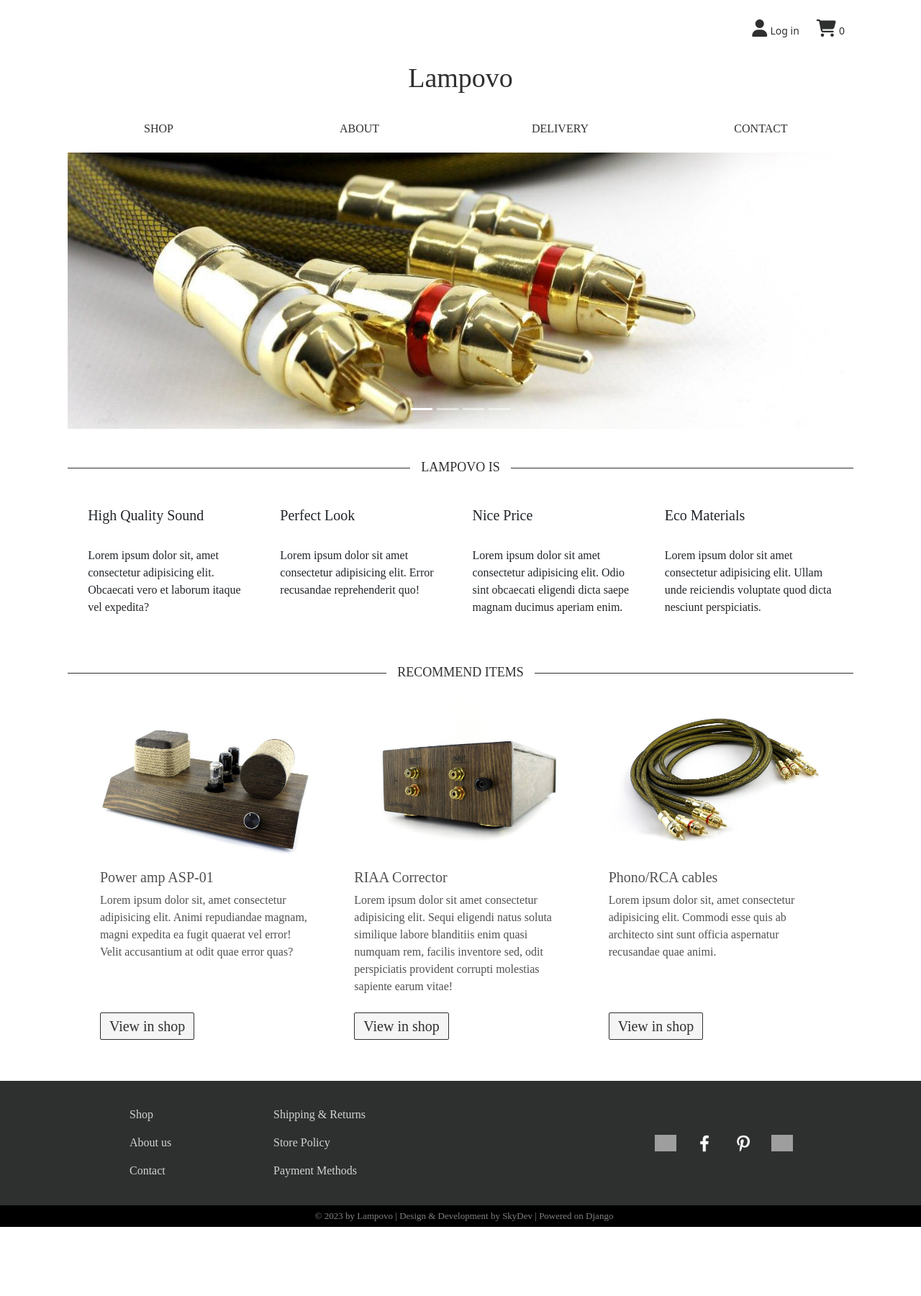
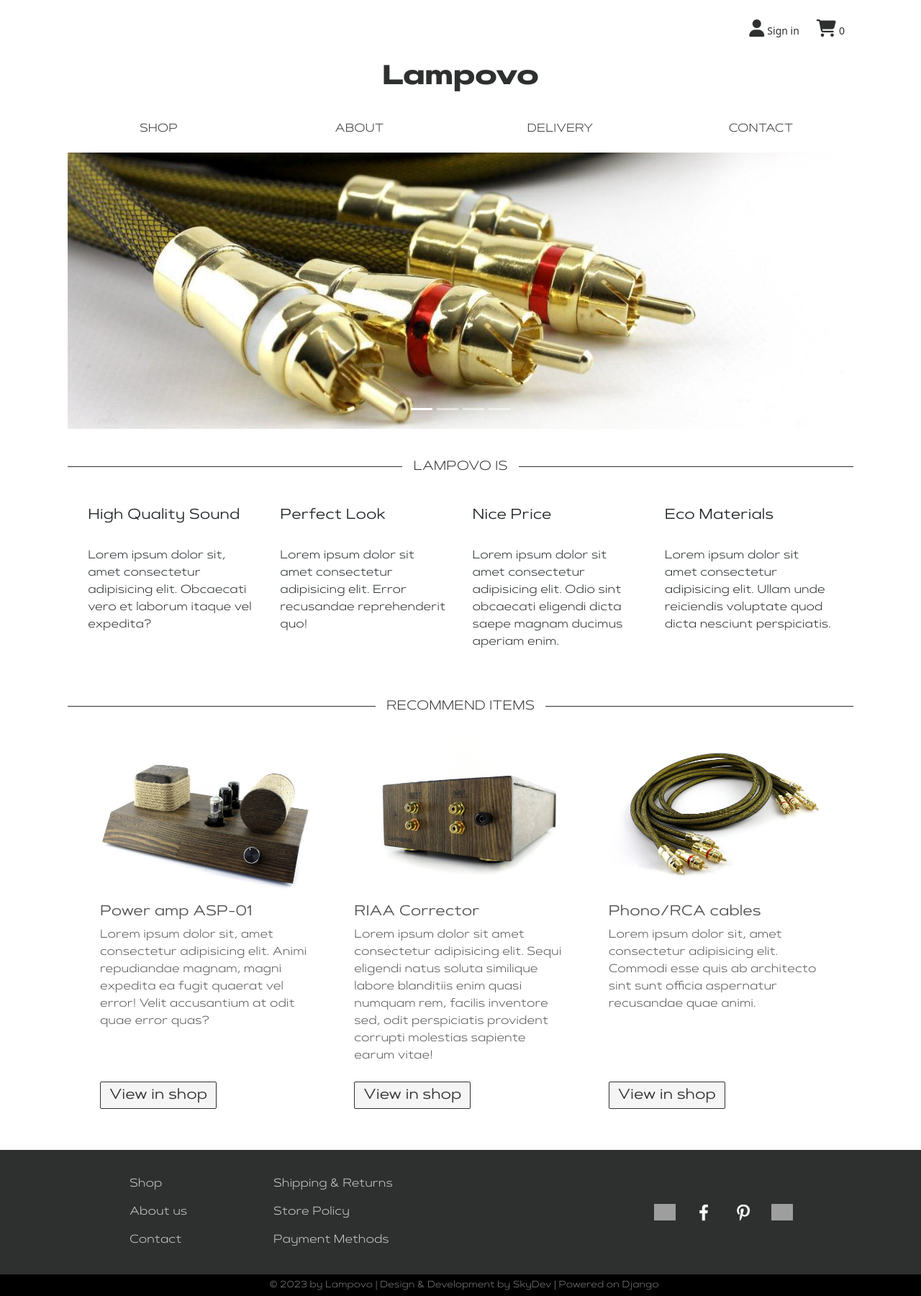
Before and after one commit to ven-volga/lampovo_shop, a Django app: page / in a window 1280 px wide. Shown: the whole page at 72% size. Before the commit the page ends 1705 px from the top, so only its background shows below. Run offline with Django 4.2, Linux system fonts and the light colour scheme; some libraries are stand-ins or nearby versions; grey boxes are pictures that could not be loaded.

Commit message:
Added fonts and login form

```diff
--- a/static/style.css
+++ b/static/style.css
@@ -1,3 +1,36 @@
+@font-face {
+    font-family: 'Artegra Sans Extended Alt';
+    src: url('/static/fonts/ArtegraSansExAltBlack.woff2') format('woff2'),
+         url('/static/fonts/ArtegraSansExAltBlack.woff') format('woff');
+    font-weight: 1000;
+    font-style: normal;
+}
+
+@font-face {
+    font-family: 'Artegra Sans Extended Alt';
+    src: url('/static/fonts/ArtegraSansExAltBold.woff2') format('woff2'),
+         url('/static/fonts/ArtegraSansExAltBold.woff') format('woff');
+    font-weight: bold;
+    font-style: normal;
+}
+
+@font-face {
+    font-family: 'Artegra Sans Extended Alt';
+    src: url('/static/fonts/ArtegraSansExAltRegular.woff2') format('woff2'),
+         url('/static/fonts/ArtegraSansExAltRegular.woff') format('woff');
+    font-weight: normal;
+    font-style: normal;
+}
+
+@font-face {
+    font-family: 'Artegra Sans Extended Alt';
+    src: url('/static/fonts/ArtegraSansExAltLight.woff2') format('woff2'),
+         url('/static/fonts/ArtegraSansExAltLight.woff') format('woff');
+    font-weight: 200;
+    font-style: normal;
+}
+
+
 a {
     text-decoration: none;
 }
@@ -26,9 +59,34 @@ a {
     color: rgb(46, 48, 47);
     font-size: 38px;
     font-family: 'Artegra Sans Extended Alt';
-    font-weight: normal;
+    font-weight: 1000;
     font-style: normal;
     text-align: center;
+}
+
+.modal-title {
+    color: rgb(46, 48, 47);
+    font-family: 'Artegra Sans Extended Alt';
+}
+
+.modal-btn {
+    font-family: 'Artegra Sans Extended Alt';
+    font-weight: 200;
+    font-style: normal;
+    text-decoration: none;
+    display: block;
+    text-align: center;
+    color: rgb(46, 48, 47);
+    padding: 6px 4px 4px 2px;
+    border: 1px solid white;
+}
+
+.modal-btn:hover {
+    background-color: rgb(46, 48, 47);
+    border: 1px solid rgb(46, 48, 47);
+    border-radius: 3px;
+    transition: 0.2s linear;
+    color: whitesmoke;
 }
 
 .nav-style {
@@ -170,18 +228,3 @@ li {
     justify-content: center;
     align-items: center;
 }
-
-.dropdown {
-    position: relative;
-    display: inline-block;
-  }
-
-  .dropdown-content {
-    display: none;
-    position: absolute;
-    background-color: #f9f9f9;
-    min-width: 160px;
-    box-shadow: 0px 8px 16px 0px rgba(0,0,0,0.2);
-    padding: 12px 16px;
-    z-index: 1;
-  }
--- a/templates/auth/user.html
+++ b/templates/auth/user.html
@@ -7,5 +7,6 @@
 </head>
 <body>
     <h1>User page</h1>
+    <a href="{% url 'logout' %}">Log out</a>
 </body>
 </html>
--- a/templates/base_page.html
+++ b/templates/base_page.html
@@ -19,20 +19,36 @@
                     <div class="ps-2 ps-md-4 head-style align-self-center">
                         {% block name %} {% endblock name %}
                     </div>
-
-                    {% comment %} User button {% endcomment %}
-                    <div class="pe-2 pe-md-4 align-self-center ms-auto">
-                        {% if user.is_authenticated %}
+                    <!-- User head block -->
+                    {% if user.is_authenticated %}
+                        <div class="pe-2 pe-md-4 align-self-center ms-auto">
                             <a href="{% url 'user' %}">
                                 <i class="fa-solid fa-user icon-style"></i>
                                 <span class="user-style">{{ user.username }}</span>
                             </a>
-                        {% else %}
-                            <a href="{% url 'login' %}">
-                                <i class="fa-solid fa-user icon-style"></i>
-                                <span class="user-style">Log in</span>
-                            </a>
-                        {% endif %}
+                        </div>
+                    {% else %}
+                    <div type="button" class="pe-2 pe-md-4 align-self-center ms-auto" data-bs-toggle="modal" data-bs-target="#exampleModal">
+                        <i class="fa-solid fa-user icon-style"></i>
+                        <span class="user-style">Sign in</span>
+                    </div>
+                    {% endif %}
+
+
+                    <!-- Modal Login/Register -->
+                    <div class="modal fade" id="exampleModal" tabindex="-1" aria-labelledby="exampleModalLabel" aria-hidden="true">
+                        <div class="modal-dialog">
+                        <div class="modal-content">
+                            <div class="modal-header">
+                            <h5 class="modal-title" id="exampleModalLabel">Sign in or Register</h5>
+                            <button type="button" class="btn-close" data-bs-dismiss="modal" aria-label="Close"></button>
+                            </div>
+                            <div class="modal-body">
+                                <div><a href="{% url 'login' %}" class="modal-btn">Sign in</a></div>
+                                <div><a href="{% url 'register' %}" class="modal-btn">Register</a></div>
+                            </div>
+                        </div>
+                        </div>
                     </div>
 
                     {% comment %} Card button {% endcomment %}
```
Also changed, not shown: authentication/forms.py (added, +7 -0 lines), authentication/views.py (+18 -2 lines), templates/auth/login.html (+33 -2 lines), static/fonts/ArtegraSansExAltBlack.woff (added), static/fonts/ArtegraSansExAltBlack.woff2 (added), static/fonts/ArtegraSansExAltBold.woff (added), static/fonts/ArtegraSansExAltBold.woff2 (added), static/fonts/ArtegraSansExAltLight.woff (added), static/fonts/ArtegraSansExAltLight.woff2 (added), static/fonts/ArtegraSansExAltRegular.woff (added), static/fonts/ArtegraSansExAltRegular.woff2 (added).
